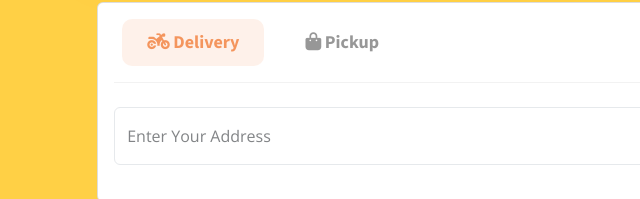
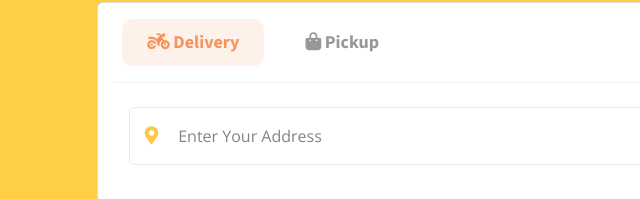
Before and after one commit to Pranav-Gangadharan/Resturant-website---Task02, a plain HTML site: page index.html in a window 1280 px wide. Shown: the part 331-530 px from the top of the page, 45-685 px from the left. Drawn offline with nearby package versions, Linux system fonts and the light colour scheme; a web font is replaced by a local one.

Commit message:
project-complete

```diff
--- a/index.html
+++ b/index.html
@@ -123,9 +123,14 @@
 							<div
 								class="d-flex mt-4 align-items-center justify-content-between"
 							>
+							<img
+								src="./images/navbar/map-marker-alt.svg"
+								alt="location"
+								style=" position: relative; left: 30px;"
+							/>
 								<input
 									type="text"
-									class="form-control me-3 py-3 col open-sans"
+									class="form-control me-3 py-3 ps-5 col open-sans"
 									placeholder="Enter Your Address"
 								/>
 								<button class="hero-search-button">
```
